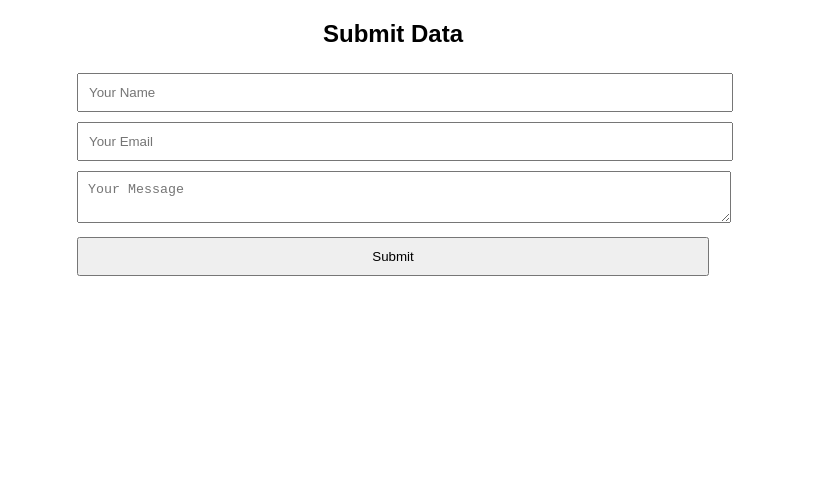
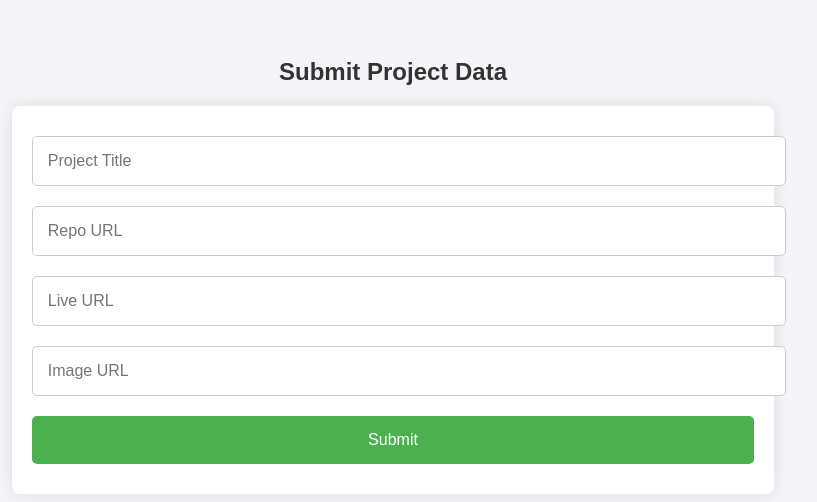
Before and after one commit to khalidrahmanhanify/projectsapi, a plain HTML site: page post.html in a window 1280 px wide. Shown: the whole page, without its empty margins (247-1064 px from the left). Drawn offline with Linux system fonts and the light colour scheme.

Commit message:
Updated files

```diff
--- a/post.html
+++ b/post.html
@@ -7,27 +7,65 @@
     <style>
       body {
         font-family: Arial, sans-serif;
+        background-color: #f4f4f9;
         text-align: center;
+        padding: 30px;
+      }
+      h2 {
+        margin-bottom: 20px;
+        color: #333;
       }
       form {
-        width: 50%;
+        width: 60%;
         margin: auto;
+        padding: 20px;
+        background-color: #fff;
+        border-radius: 8px;
+        box-shadow: 0px 0px 15px rgba(0, 0, 0, 0.1);
       }
       input,
       textarea,
       button {
         width: 100%;
-        padding: 10px;
-        margin: 5px 0;
+        padding: 15px;
+        margin: 10px 0;
+        border-radius: 5px;
+        border: 1px solid #ccc;
+      }
+      input[type="text"],
+      input[type="url"],
+      textarea {
+        font-size: 16px;
+        color: #333;
+      }
+      textarea {
+        resize: vertical;
+        min-height: 150px;
+      }
+      button {
+        background-color: #4caf50;
+        color: white;
+        font-size: 16px;
+        cursor: pointer;
+        border: none;
+      }
+      button:hover {
+        background-color: #45a049;
+      }
+      #status {
+        font-size: 16px;
+        margin-top: 20px;
+        color: #4caf50;
       }
     </style>
   </head>
   <body>
-    <h2>Submit Data</h2>
+    <h2>Submit Project Data</h2>
     <form id="dataForm">
-      <input type="text" id="name" placeholder="Your Name" required />
-      <input type="email" id="email" placeholder="Your Email" required />
-      <textarea id="message" placeholder="Your Message" required></textarea>
+      <input type="text" id="title" placeholder="Project Title" required />
+      <input type="url" id="repoUrl" placeholder="Repo URL" required />
+      <input type="url" id="liveUrl" placeholder="Live URL" required />
+      <input type="url" id="imageUrl" placeholder="Image URL" required />
       <button type="submit">Submit</button>
     </form>
     <p id="status"></p>
@@ -41,9 +79,10 @@
           const apiUrl =
             "https://script.google.com/macros/s/AKfycbxU5xi3JHpVx8izj8KHkF4ghMgVOustSuHyshpfBgyIhXKavTXmQh2gjGQ4HJtHvDMk/exec";
           const data = {
-            name: document.getElementById("name").value,
-            email: document.getElementById("email").value,
-            message: document.getElementById("message").value,
+            title: document.getElementById("title").value,
+            repoUrl: document.getElementById("repoUrl").value,
+            liveUrl: document.getElementById("liveUrl").value,
+            imageUrl: document.getElementById("imageUrl").value,
           };
 
           fetch(apiUrl, {
```
